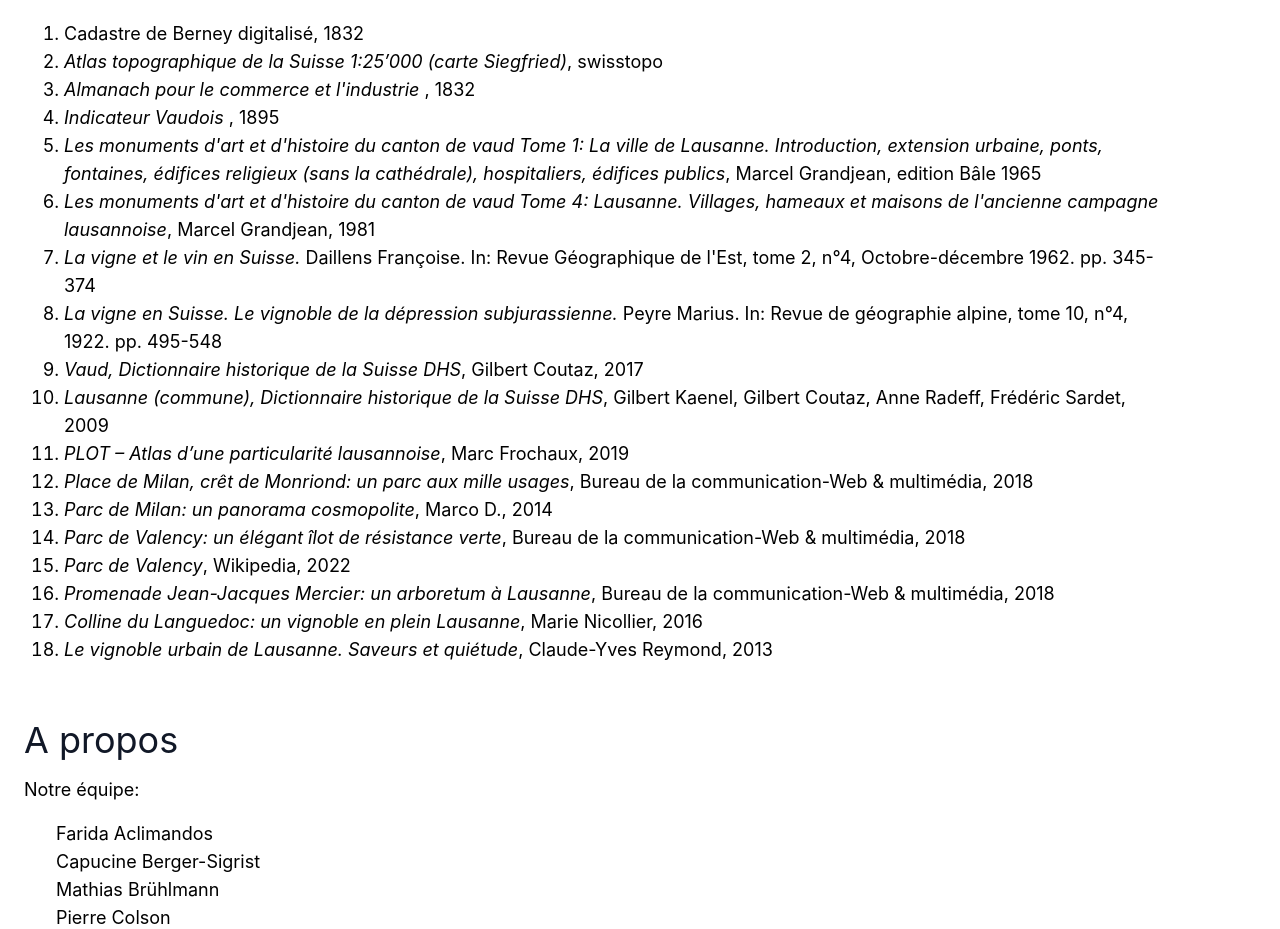
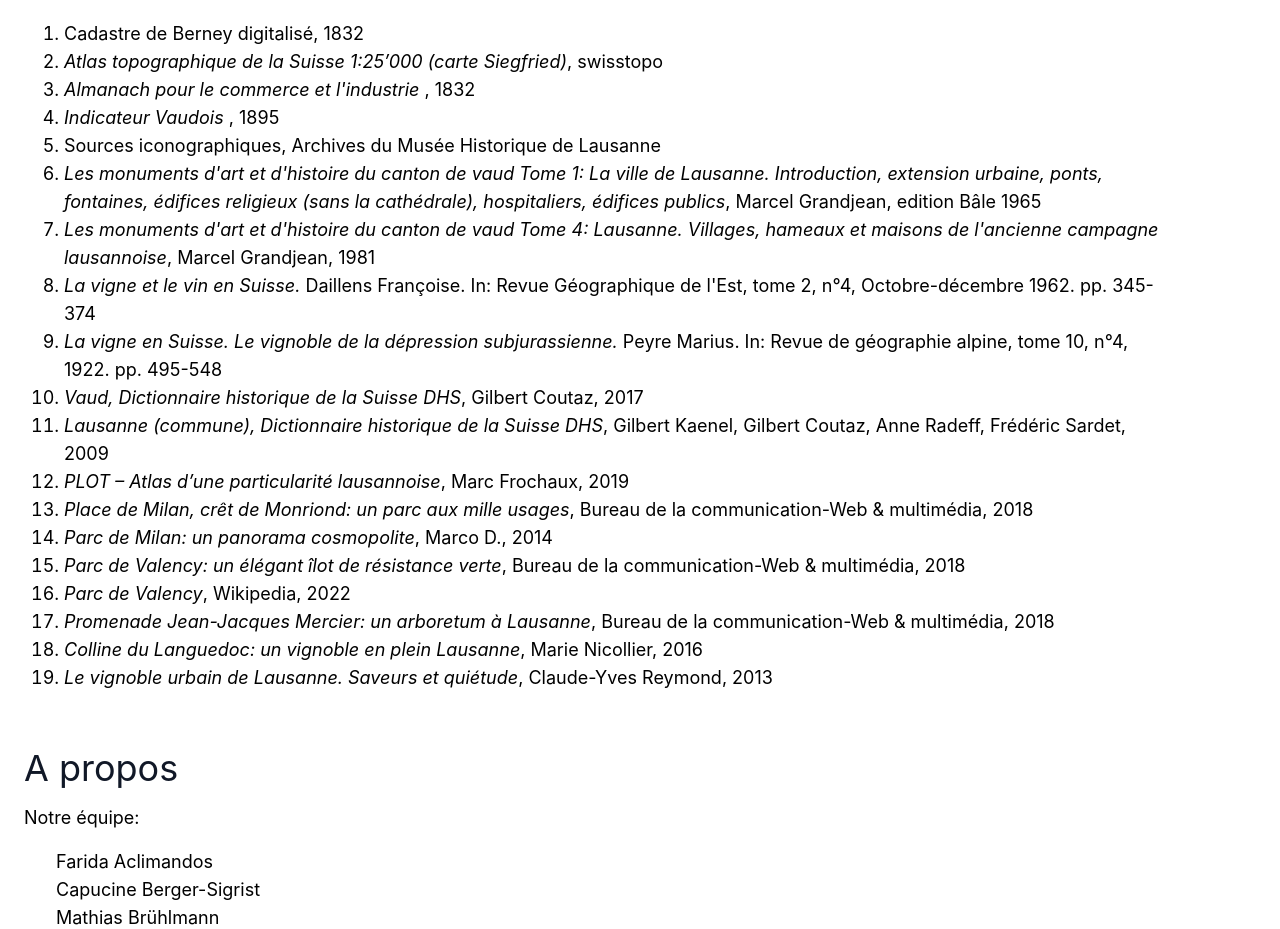
Before and after one commit to LTMVigne/ltmvigne.github.io, a React (Create React App) app: page / in a window 1280 px wide. Shown: the part 8300-9229 px from the top of the page. Built offline with nearby package versions, Linux system fonts and the light colour scheme.

Commit message:
ADd sources

```diff
--- a/src/pages/Source.tsx
+++ b/src/pages/Source.tsx
@@ -33,6 +33,14 @@
             >
               <span className="italic hover:text-blue-600">Indicateur Vaudois</span> , 1895
             </a>
+          </li>
+          <li>
+            <a
+              target="#"
+              href="https://museris.lausanne.ch/"
+              className="hover:text-blue-600"
+            >{`Sources iconographiques`}</a>
+            , {`Archives du Musée Historique de Lausanne`}
           </li>
           <li>
             <a target="#" href="https://ekds.ch/library/book:051">
```
